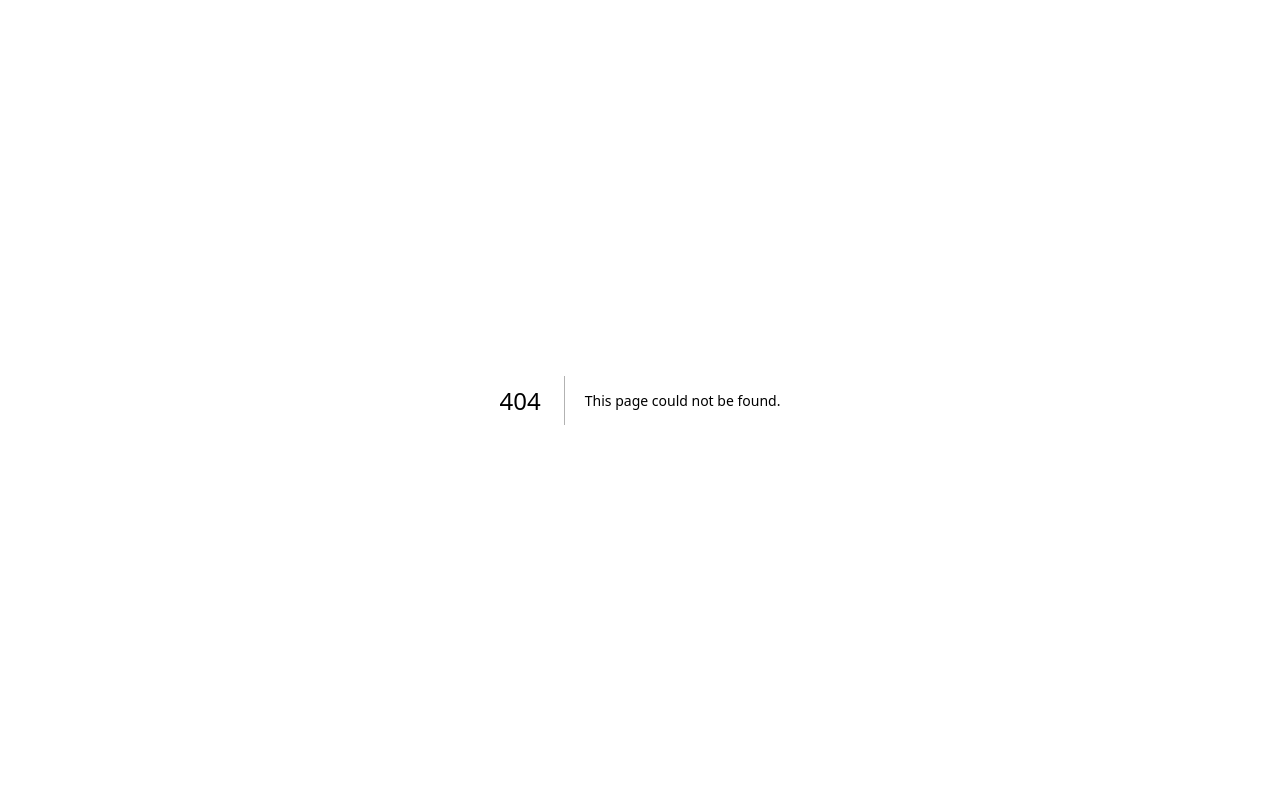
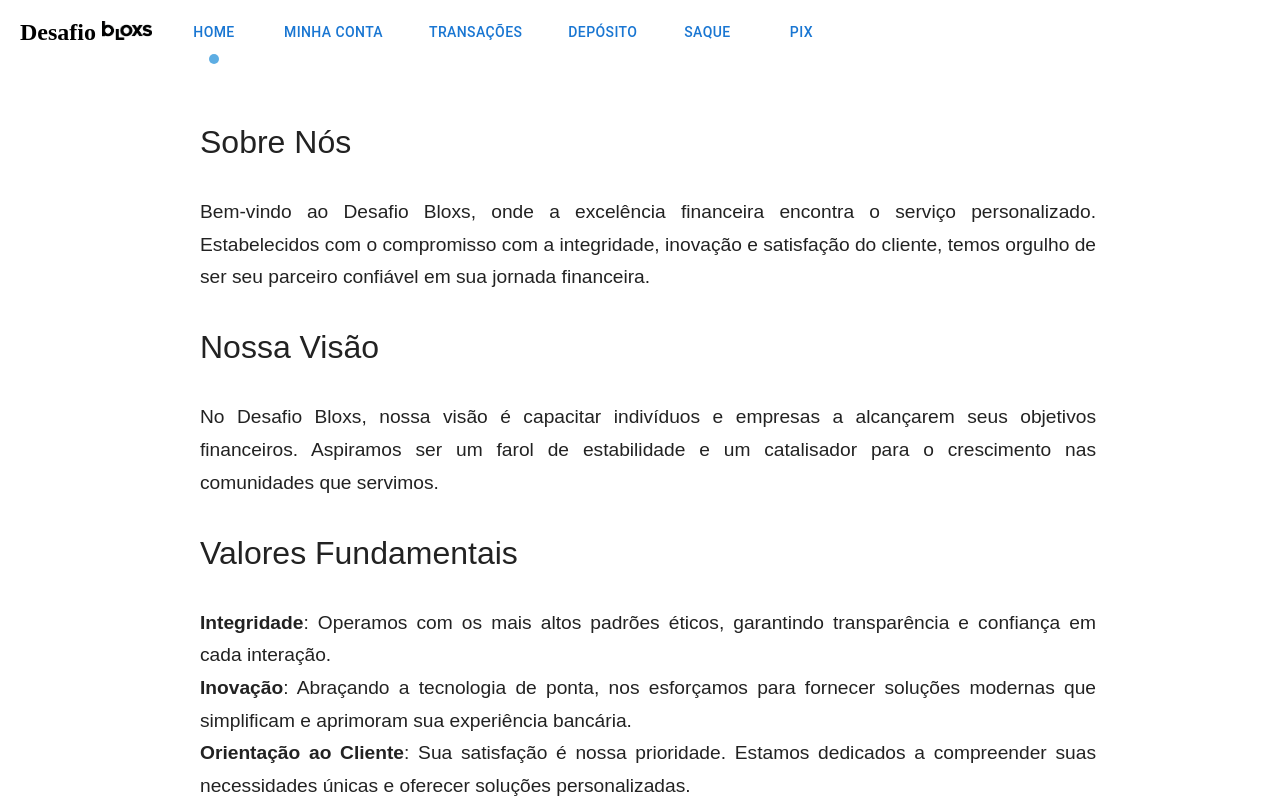
Before and after one commit to GabrielSiron/bloxs-challenge, a Next.js app in the folder app-bloxs/: page /about in a window 1280 px wide. Before the commit this address had no page. Shown: the top 800 px of the page. Built offline with nearby package versions, Linux system fonts and the light colour scheme.

Commit message:
feat: add about us page and remove home page

```diff
--- /dev/null
+++ b/app-bloxs/src/pages/about.tsx
@@ -0,0 +1,43 @@
+import styles from "../styles/about.module.css";
+import Header from '../components/header/header';
+
+export default function Home() {
+
+  return (
+    <>
+      <title>Quem Somos</title>
+      <Header tabIndex="0"></Header>
+      <div className={styles.page}>
+        <div className={styles.content}>
+          <h2 className={styles.topic}>Sobre Nós</h2>
+          <p className={styles.description}>
+          Bem-vindo ao Desafio Bloxs, onde a excelência financeira encontra o serviço personalizado.
+          Estabelecidos com o compromisso com a integridade, inovação e satisfação do cliente, temos orgulho
+          de ser seu parceiro confiável em sua jornada financeira.
+          </p>
+          <h2 className={styles.topic}>Nossa Visão</h2>
+          <p className={styles.description}>
+          No Desafio Bloxs, nossa visão é capacitar indivíduos e empresas a alcançarem seus objetivos financeiros.
+          Aspiramos ser um farol de estabilidade e um catalisador para o crescimento nas comunidades que servimos.
+          </p>
+          <h2 className={styles.topic}>Valores Fundamentais</h2>
+          <p className={styles.description}>
+            <strong>Integridade</strong>: Operamos com os mais altos padrões éticos, garantindo transparência e confiança em cada interação.
+            <br />
+            <strong>Inovação</strong>: Abraçando a tecnologia de ponta, nos esforçamos para fornecer soluções modernas que simplificam e aprimoram sua experiência bancária.
+            <br />
+            <strong>Orientação ao Cliente</strong>: Sua satisfação é nossa prioridade. Estamos dedicados a compreender suas necessidades únicas e oferecer soluções personalizadas.
+          </p>
+          <h2 className={styles.topic}>Por que Escolher o Desafio Bloxs?</h2>
+          <p className={styles.description}>
+            <strong>Segurança</strong>: Sua segurança financeira é primordial. Empregamos medidas de segurança de última geração para proteger seus ativos e dados.
+            <br />
+            <strong>Expertise</strong>: Com uma equipe de profissionais experientes, oferecemos orientação especializada para ajudá-lo a tomar decisões financeiras informadas.
+            <br />
+            <strong>Foco na Comunidade</strong>: Acreditamos em retribuir. Através de várias iniciativas comunitárias, contribuímos para o bem-estar e desenvolvimento das comunidades que servimos.
+          </p>
+        </div>
+      </div>
+    </>
+  )
+}
--- a/app-bloxs/src/pages/home.tsx
+++ /dev/null
@@ -1,13 +0,0 @@
-import styles from "../styles/home.module.css";
-import Header from '../components/header/header';
-
-export default function Home() {
-
-  return (
-    <div>
-      <title>Home</title>
-      <Header tabIndex="0"></Header>
-      <p>Home</p>
-    </div>
-  )
-}
--- /dev/null
+++ b/app-bloxs/src/styles/about.module.css
@@ -0,0 +1,31 @@
+.page {
+    display: flex;
+    justify-content: center;
+    width: 100vw;
+    height: 100vh;
+}
+
+.content {
+    padding: 100px 0px;
+    display: flex;
+    flex-direction: column;
+    width: 70%;
+}
+
+.topic {
+    font-family: 'Poppins', sans-serif;
+    font-size: 2rem;
+    font-weight: 500;
+    color: #222 !important;
+    margin: 1rem 0 !important;
+}
+
+.description {
+    font-family: 'Poppins', sans-serif;
+    line-height: 1.7;
+    font-size: 1.2rem;
+    font-weight: 400;
+    text-align: justify;
+    color: #222;
+
+}
```
Also changed, not shown: app-bloxs/src/styles/home.module.css (deleted).
